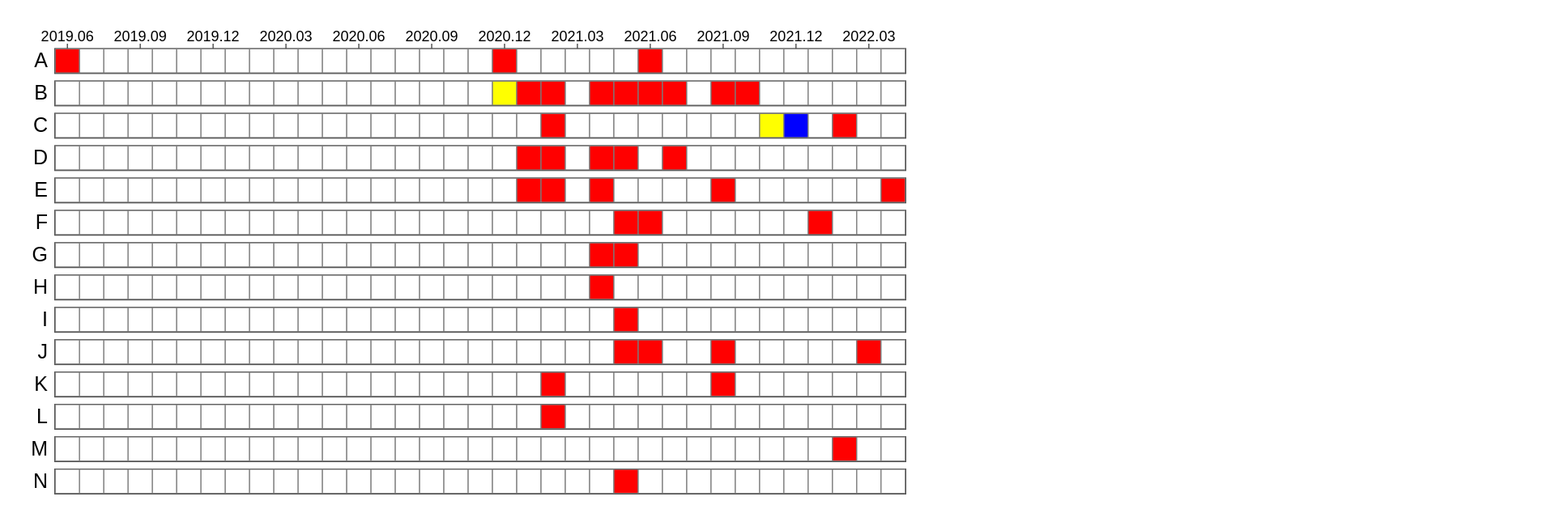
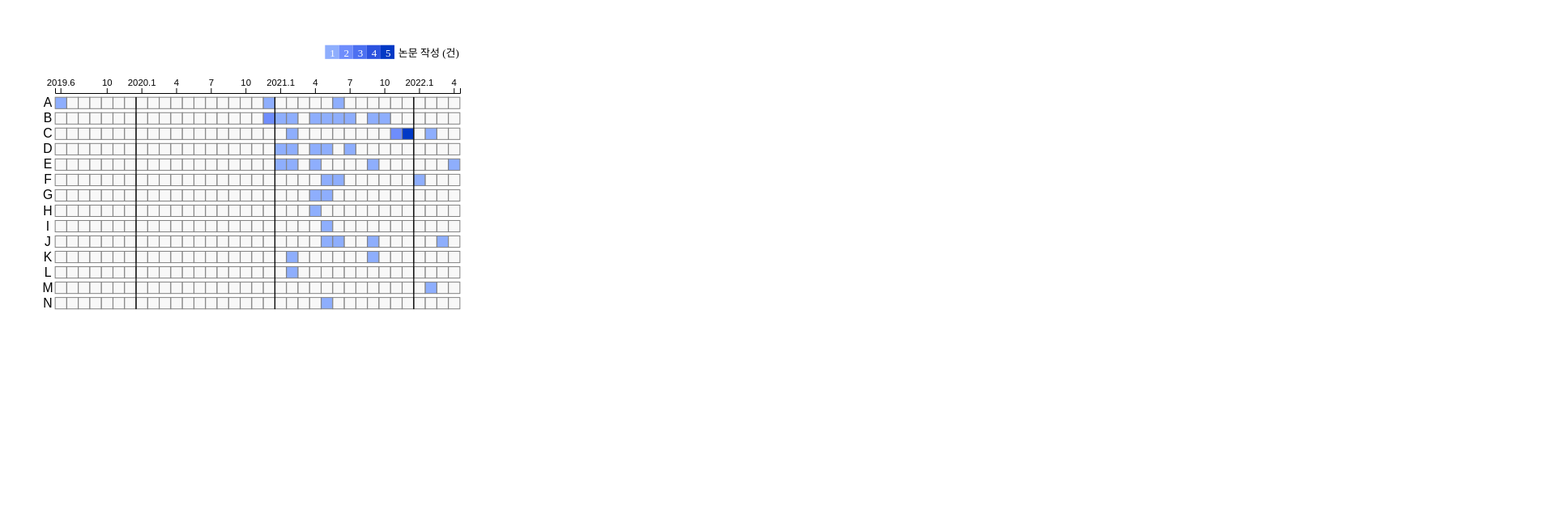
Before and after one commit to jiyeonvis/study-d3js, a plain HTML site: page 202208/index.html in a window 1280 px wide. Shown: the top 650 px of the page at 81% size, 1920 px wide, since content can reach past the window. Drawn offline with nearby package versions, Linux system fonts and the light colour scheme.

Commit message:
rechart 0823

```diff
--- a/202208/index.html
+++ b/202208/index.html
@@ -20,17 +20,16 @@
 </style>
 
 <script>
-    let margin = {top : 30, right : 30, bottom : 30, left : 30},
-    width = 2000, height = 1000, size = 30, gap = 10;
-    let fontSizeY = 25, fontSizeX = 18;
+    let margin = {top : 40, right : 30, bottom : 30, left : 30, legend : 50},
+    width = 500, height = 1000, size, gap, fontSizeX, fontSizeY;
 
     //append the svg object to the body of the page
     let svg = d3.select("#viz")
     .append("svg")
         .attr("width", width + margin.left + margin.right)
-        .attr("height", height + margin.top + margin.bottom)
+        .attr("height", height + margin.top +margin.legend+ margin.bottom)
     .append("g")
-        .attr("transform", `translate(${margin.left}, ${margin.top})`);
+        .attr("transform", `translate(${margin.left}, ${margin.top + margin.legend})`);
 
     //Labels of row and columns
     let group = [ "A", "B", "C", "D", "E", "F", "G", "H", "I", "J", "K", "L", "M", "N"];
@@ -39,6 +38,15 @@
         "2021.01","2021.02","2021.03","2021.04","2021.05","2021.06","2021.07","2021.08","2021.09","2021.10","2021.11","2021.12",
         "2022.01", "2022.02", "2022.03", "2022.04"];
 
+    let tickLabels = ["2019.6", "10", "2020.1", "4", "7", "10", "2021.1", "4", "7", "10", "2022.1", "4"];
+    //console.log(months.name.length)
+    let colors = ["#f8f8f8", "#8eaefd", "#6e8dfc", "#4c70f1", "#2c52df", "#0139c5"];
+
+    size = width / months.length;
+    gap = size * 1/3;
+    fontSizeX = size * 0.8;
+    fontSizeY = size * 1.1;
+
     //console.log(group.length);
 
     //Build scales and axis;
@@ -46,17 +54,20 @@
         .range([0, size*months.length])
         .domain(months)
         .padding(0.01);
-    let xAxisGenerator = d3.axisTop(x);
-    xAxisGenerator.tickValues(x.domain().filter(function(d, i){
-        return !(i%3)
-    }))
+    let xAxisGenerator = d3.axisTop(x)
+        .tickValues(["2019.06", "2019.10", "2020.01", "2020.04", "2020.07", "2020.10",
+                                "2021.01", "2021.04", "2021.07", "2021.10", "2022.01", "2022.04"]) //array형태로 넣어야 함
+        .tickFormat((d,i)=> tickLabels[i] );
     let xAxis = svg.append("g")
-        .attr("transform", `translate(0,0)`)
+        .attr("transform", `translate(0,-5)`)
         .call(xAxisGenerator);
     xAxis.selectAll(".tick text")
-        .attr("font-size", fontSizeX);
+        .attr("font-size", fontSizeX)
+        //.attr("text-anchor", "center");
     xAxis.select(".domain")
-        .attr("opacity", "0");
+        .attr("stroke-width", 1);
+    // xAxis.select(".domain")
+    //     .attr("opacity", "0");
 
     let y = d3.scaleBand()
         .range([ (size+gap)*group.length, 0]) //이렇게 하지 말고 역으로 size값을 계산해야 함
@@ -66,15 +77,54 @@
         .attr("transform", `translate(0,${-gap/2})`)
         .call(d3.axisLeft(y));
     yAxis.selectAll(".tick text")
-        .attr("font-size", fontSizeY);
+        .attr("font-size", fontSizeY)
+        .attr("text-anchor", "middle");
     yAxis.selectAll(".tick line")
         .attr("opacity", "0");
     yAxis.select(".domain")
         .attr("opacity", "0");
 
     let myColor = d3.scaleOrdinal()
-        .range(["white", "red", "yellow", "orange", "green", "blue"])
+        .range(colors)
         .domain([0, 1, 2, 3, 4, 5]);
+
+    let legend = d3.select("#viz > svg")
+        .append("g")
+        .attr("transform", `translate(${margin.left + width*2/3}, ${margin.top})`)
+    //legend box
+    legend
+        .append("g")
+            .attr("transform", `translate(0,0)`)
+        .selectAll("rect")
+        .data(colors.slice(1))
+        .enter()
+        .append("rect")
+            .attr("x", function(d, i){ return i*size*1.2 })
+            .attr("y", -size)
+            .attr("width", size*1.2)
+            .attr("height", size*1.2)
+            .style("fill", function(d) { return d });
+    //legend labels
+    legend
+        .append("g")
+            .attr("transform", `translate(0,0)`)
+        .selectAll("labels")
+        .data(colors.slice(1))
+        .enter()
+        .append("text")
+            .attr("x", function(d, i){ return i*size*1.2 + size*0.65 })
+            .attr("y",  0)
+            .text(function(d, i){ console.log(d); return i+1})
+            .attr("text-anchor", "middle")
+            //.attr("alignment-baseline", "central")
+            .style("font-size", 13)
+            .style("fill", "white")
+
+    legend.append("text")
+        .attr("x", size*1.2*5 + gap)
+        .attr("y", 0)
+        .text("논문 작성 (건)")
+        .style("font-size", 13)
 
     let data = d3.csv("./data.csv")
         .then(function(data){
@@ -90,17 +140,48 @@
                     .attr("height", y.bandwidth()-gap)
                     .style("fill", function(d) { return myColor(+d.value)})
                     .style("stroke", "gray");
-        });
+
+            //연도별로 구분선 넣기
+            svg.append('line')
+                .style("stroke", "black")
+                .style("stroke-width", 1.3)
+                .attr("x1", size*7)
+                .attr("y1", 0)
+                .attr("x2", size*7)
+                .attr("y2", (size+gap)*14-gap);
+
+
+            svg.append('line')
+                .style("stroke", "black")
+                .style("stroke-width", 1.3)
+                .attr("x1", size*19)
+                .attr("y1", 0)
+                .attr("x2", size*19)
+                .attr("y2", (size+gap)*14-gap);
+
+            svg.append('line')
+                .style("stroke", "black")
+                .style("stroke-width", 1.3)
+                .attr("x1", size*31)
+                .attr("y1", 0)
+                .attr("x2", size*31)
+                .attr("y2", (size+gap)*14-gap);
+
+                });
+
+
 
     // //group별로 테두리 넣기
-    let border = svg.append("g")
-        .selectAll()
-        .data(group)
-        .enter()
-        .append("rect")
-            .attr("y", function(d) { return y(d)})
-            .attr("width", months.length*size)
-            .attr("height", size)
-            .style("stroke", "#444444")
-            .style("stroke-width", 2);
+    // let border = svg.append("g")
+    //     .selectAll()
+    //     .data(group)
+    //     .enter()
+    //     .append("rect")
+    //         .attr("y", function(d) { return y(d)})
+    //         .attr("width", months.length*size)
+    //         .attr("height", size)
+    //         .style("stroke", "#444444")
+    //         .style("stroke-width", 2);
+
+
 </script>
```
